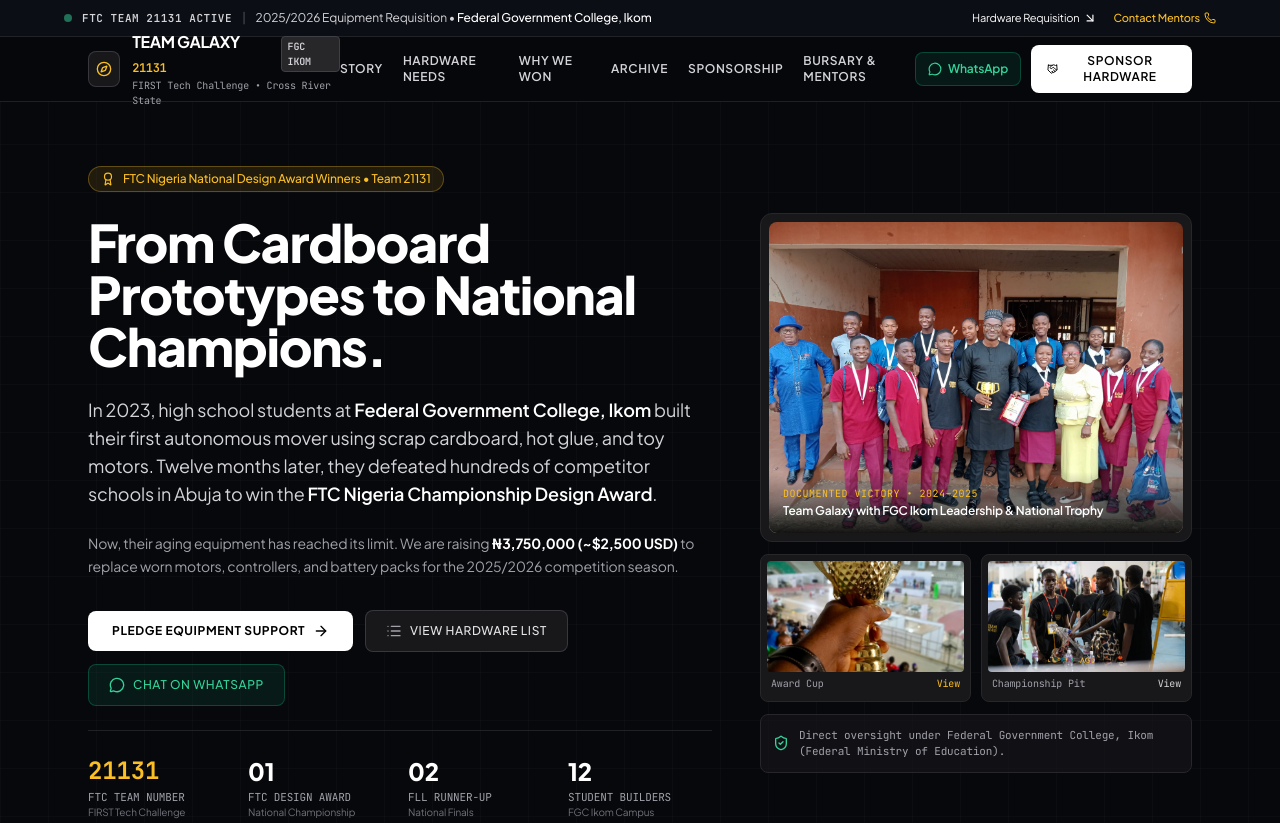
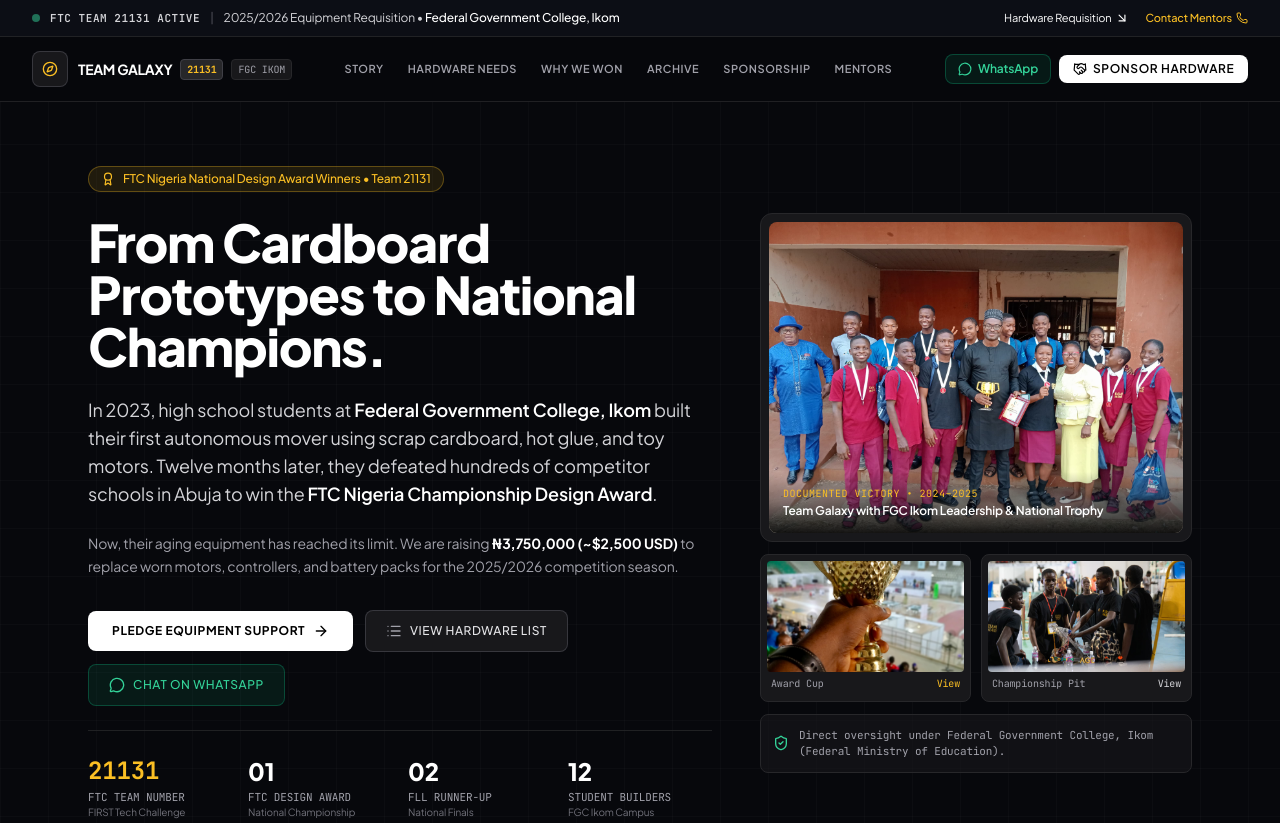
Before and after one commit to Jae3y/team-galaxy-website, a plain HTML site: page index.html in a window 1280 px wide. Shown: the top 823 px of the page. Drawn offline with nearby package versions, Linux system fonts and the light colour scheme.

Commit message:
fix(nav): eliminate header overflow, wrap, and stretched badge at all viewports

```diff
--- a/index.html
+++ b/index.html
@@ -50,16 +50,16 @@
 </head>
 <body class="bg-[#07080c] text-zinc-200 font-sans antialiased selection:bg-white selection:text-black">
 
-  <!-- Top Dispatch Banner: Concrete Season Status (No Artificial Deadline) -->
-  <div class="border-b border-zinc-800/80 bg-[#0c0e15] text-xs text-zinc-300 py-2.5 px-4">
-    <div class="max-w-6xl mx-auto flex flex-wrap items-center justify-between gap-3">
-      <div class="flex items-center gap-2.5">
-        <span class="inline-block w-2 h-2 rounded-full bg-emerald-400 animate-pulse"></span>
-        <span class="font-mono text-zinc-300 uppercase tracking-wider text-[11px] font-semibold">FTC Team 21131 Active</span>
-        <span class="text-zinc-600">|</span>
-        <span class="text-zinc-300">2025/2026 Equipment Requisition &bull; <strong class="text-white font-medium">Federal Government College, Ikom</strong></span>
+  <!-- Top Dispatch Banner: Concrete Season Status -->
+  <div class="border-b border-zinc-800/80 bg-[#0c0e15] text-xs text-zinc-300 py-2.5 px-4 sm:px-6 lg:px-8">
+    <div class="max-w-7xl mx-auto flex items-center justify-between gap-4">
+      <div class="flex items-center gap-2.5 shrink min-w-0">
+        <span class="inline-block w-2 h-2 rounded-full bg-emerald-400 animate-pulse shrink-0"></span>
+        <span class="font-mono text-zinc-300 uppercase tracking-wider text-[11px] font-semibold whitespace-nowrap">FTC Team 21131 Active</span>
+        <span class="text-zinc-600 hidden sm:inline">|</span>
+        <span class="text-zinc-300 truncate hidden sm:inline">2025/2026 Equipment Requisition &bull; <strong class="text-white font-medium">Federal Government College, Ikom</strong></span>
       </div>
-      <div class="flex items-center gap-4 text-zinc-400 font-mono text-[11px]">
+      <div class="flex items-center gap-4 text-zinc-400 font-mono text-[11px] shrink-0 whitespace-nowrap">
         <a href="#wishlist" class="text-white hover:underline inline-flex items-center gap-1 font-sans">
           Hardware Requisition <i data-lucide="arrow-down-right" class="w-3.5 h-3.5"></i>
         </a>
@@ -72,46 +72,44 @@
 
   <!-- Primary Navigation -->
   <header class="sticky top-0 z-40 bg-[#07080c]/95 backdrop-blur-md border-b border-zinc-800/80">
-    <div class="max-w-6xl mx-auto px-4 sm:px-6 h-16 flex items-center justify-between">
+    <div class="max-w-7xl mx-auto px-4 sm:px-6 lg:px-8 h-16 flex items-center justify-between gap-4">
 
-      <!-- Brand Wordmark -->
-      <a href="#" class="flex items-center gap-3 group">
-        <div class="w-9 h-9 rounded-lg bg-zinc-900 border border-zinc-700/80 flex items-center justify-center text-white group-hover:border-zinc-500 transition-colors">
+      <!-- Brand Wordmark (Zero Wrap, Zero Shrink) -->
+      <a href="#" class="flex items-center gap-2.5 group shrink-0 whitespace-nowrap">
+        <div class="w-9 h-9 rounded-lg bg-zinc-900 border border-zinc-700/80 flex items-center justify-center text-white group-hover:border-zinc-500 transition-colors shrink-0">
           <i data-lucide="compass" class="w-4 h-4 text-amber-400"></i>
         </div>
-        <div>
-          <div class="flex items-center gap-2">
-            <span class="font-bold text-base tracking-tight text-white group-hover:text-amber-400 transition-colors">TEAM GALAXY <span class="font-mono text-xs text-amber-400 font-semibold">21131</span></span>
-            <span class="text-[10px] font-mono px-1.5 py-0.5 rounded bg-zinc-800 text-zinc-300 font-semibold border border-zinc-700">FGC IKOM</span>
-          </div>
-          <p class="text-[10px] text-zinc-400 font-mono">FIRST Tech Challenge &bull; Cross River State</p>
+        <div class="flex items-center gap-2">
+          <span class="font-bold text-sm tracking-tight text-white group-hover:text-amber-400 transition-colors">TEAM GALAXY</span>
+          <span class="text-[10px] font-mono px-1.5 py-0.5 rounded bg-zinc-800 text-amber-400 font-bold border border-zinc-700">21131</span>
+          <span class="hidden sm:inline-block text-[10px] font-mono px-1.5 py-0.5 rounded bg-zinc-900 text-zinc-400 border border-zinc-800">FGC IKOM</span>
         </div>
       </a>
 
-      <!-- Desktop Links -->
-      <nav class="hidden md:flex items-center gap-5 text-xs font-semibold uppercase tracking-wider text-zinc-300">
-        <a href="#story" class="hover:text-white transition-colors">Story</a>
-        <a href="#wishlist" class="hover:text-white transition-colors">Hardware Needs</a>
-        <a href="#case-study" class="hover:text-white transition-colors">Why We Won</a>
-        <a href="#archive" class="hover:text-white transition-colors">Archive</a>
-        <a href="#tiers" class="hover:text-white transition-colors">Sponsorship</a>
-        <a href="#contact" class="hover:text-white transition-colors">Bursary & Mentors</a>
+      <!-- Desktop Links (Crisp, Non-Wrapping, Responsive) -->
+      <nav class="hidden lg:flex items-center gap-6 text-[11px] font-semibold uppercase tracking-wider text-zinc-400 shrink-0">
+        <a href="#story" class="whitespace-nowrap hover:text-white transition-colors">Story</a>
+        <a href="#wishlist" class="whitespace-nowrap hover:text-white transition-colors">Hardware Needs</a>
+        <a href="#case-study" class="whitespace-nowrap hover:text-white transition-colors">Why We Won</a>
+        <a href="#archive" class="whitespace-nowrap hover:text-white transition-colors">Archive</a>
+        <a href="#tiers" class="whitespace-nowrap hover:text-white transition-colors">Sponsorship</a>
+        <a href="#contact" class="whitespace-nowrap hover:text-white transition-colors">Mentors</a>
       </nav>
 
-      <!-- Action Button -->
-      <div class="flex items-center gap-2.5">
-        <button onclick="openWhatsAppChat('jude')" class="hidden sm:inline-flex action-btn px-3 py-2 rounded-lg bg-emerald-500/10 hover:bg-emerald-500/20 text-emerald-400 border border-emerald-500/30 font-semibold text-xs transition-all items-center gap-1.5">
+      <!-- Action Buttons (Zero Wrap, Zero Shrink) -->
+      <div class="flex items-center gap-2 shrink-0 whitespace-nowrap">
+        <button onclick="openWhatsAppChat('jude')" class="hidden sm:inline-flex action-btn px-3 py-1.5 rounded-lg bg-emerald-500/10 hover:bg-emerald-500/20 text-emerald-400 border border-emerald-500/30 font-semibold text-xs transition-all items-center gap-1.5 whitespace-nowrap">
           <i data-lucide="message-circle" class="w-3.5 h-3.5"></i>
           <span>WhatsApp</span>
         </button>
 
-        <button onclick="openPledgeModal()" class="action-btn px-4 py-2 rounded-lg bg-white hover:bg-zinc-200 text-black font-semibold text-xs uppercase tracking-wider transition-all flex items-center gap-1.5">
+        <button onclick="openPledgeModal()" class="action-btn px-3.5 py-1.5 rounded-lg bg-white hover:bg-zinc-200 text-black font-semibold text-xs uppercase tracking-wider transition-all flex items-center gap-1.5 whitespace-nowrap">
           <i data-lucide="handshake" class="w-3.5 h-3.5"></i>
           <span>Sponsor Hardware</span>
         </button>
 
         <!-- Mobile Menu Toggle -->
-        <button id="mobile-menu-btn" class="md:hidden p-1.5 text-zinc-400 hover:text-white" aria-label="Open Navigation">
+        <button id="mobile-menu-btn" class="lg:hidden p-2 text-zinc-400 hover:text-white rounded-lg hover:bg-zinc-900 transition-colors" aria-label="Open Navigation">
           <i data-lucide="menu" class="w-5 h-5"></i>
         </button>
       </div>
@@ -119,7 +117,7 @@
     </div>
 
     <!-- Mobile Menu Drawer -->
-    <div id="mobile-menu" class="hidden md:hidden border-b border-zinc-800 bg-[#0c0e15] px-5 py-4 space-y-3 text-xs font-semibold uppercase tracking-wider">
+    <div id="mobile-menu" class="hidden lg:hidden border-b border-zinc-800 bg-[#0c0e15] px-5 py-4 space-y-3 text-xs font-semibold uppercase tracking-wider">
       <a href="#story" class="block text-zinc-300 hover:text-white py-1">Story & Proof</a>
       <a href="#wishlist" class="block text-zinc-300 hover:text-white py-1">Hardware Needs</a>
       <a href="#case-study" class="block text-zinc-300 hover:text-white py-1">Why We Won (Case Study)</a>
@@ -127,6 +125,12 @@
       <a href="#tiers" class="block text-zinc-300 hover:text-white py-1">Sponsorship Packages</a>
       <a href="#governance" class="block text-zinc-300 hover:text-white py-1">School Governance & X</a>
       <a href="#contact" class="block text-amber-400 hover:text-amber-300 py-1">Bursary & Mentors</a>
+      <div class="pt-2 border-t border-zinc-800 flex gap-2">
+        <button onclick="openWhatsAppChat('jude')" class="action-btn w-full py-2 rounded-lg bg-emerald-500/10 hover:bg-emerald-500/20 text-emerald-400 border border-emerald-500/30 text-xs font-semibold flex items-center justify-center gap-1.5">
+          <i data-lucide="message-circle" class="w-3.5 h-3.5"></i>
+          <span>Chat on WhatsApp</span>
+        </button>
+      </div>
     </div>
   </header>
 
```
